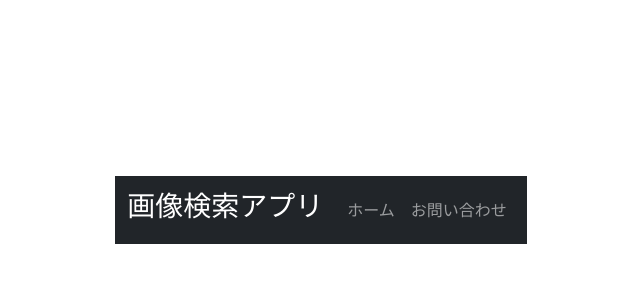
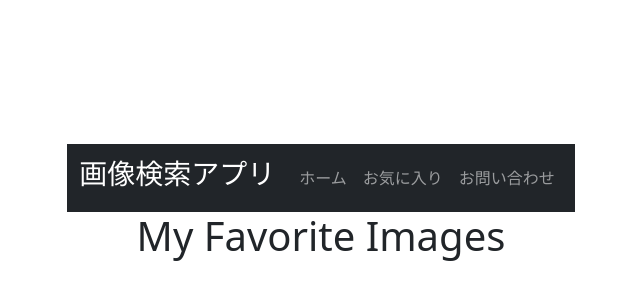
Before and after one commit to na-horita/kensaku, a React (Vite) app: page /favorite in a window 1280 px wide. Before the commit this address had no page. Shown: the part 190-490 px from the top of the page, without its empty margins (319-959 px from the left). Built offline with nearby package versions, Linux system fonts and the light colour scheme.

Commit message:
【jsx】favoriteページ作成　indexedDB情報の取得

```diff
--- a/src/App.jsx
+++ b/src/App.jsx
@@ -3,6 +3,7 @@ import { BrowserRouter, Routes, Route } from "react-router-dom";
 import "./App.css";
 import Top from "./pages/Top";
 import Contact from "./pages/Contact";
+import Favorite from "./pages/Favorite";
 import Navb from "./components/Navbar";
 
 function App() {
@@ -10,11 +11,13 @@ function App() {
     <div className="App">
       <BrowserRouter>
         <Navb />
-        {/* ルーティング */}
-        <Routes>
-          <Route path="/" element={<Top />} />
-          <Route path="/contact" element={<Contact />} />
-        </Routes>
+        <div className="app_wrap">
+          <Routes>
+            <Route path="/" element={<Top />} />
+            <Route path="/contact" element={<Contact />} />
+            <Route path="/favorite" element={<Favorite />} />
+          </Routes>
+        </div>
       </BrowserRouter>
     </div>
   );
--- a/src/components/Navbar.jsx
+++ b/src/components/Navbar.jsx
@@ -1,7 +1,5 @@
 import { Link } from "react-router-dom";
-import Container from "react-bootstrap/Container";
-import Nav from "react-bootstrap/Nav";
-import Navbar from "react-bootstrap/Navbar";
+import { Container, Nav, Navbar } from "react-bootstrap";
 
 function Navb() {
   return (
@@ -16,6 +14,9 @@ function Navb() {
             <Link className="nav-link" to="/">
               ホーム
             </Link>
+            <Link className="nav-link" to="/favorite">
+              お気に入り
+            </Link>
             <Link className="nav-link" to="/contact">
               お問い合わせ
             </Link>
--- /dev/null
+++ b/src/pages/Favorite.jsx
@@ -0,0 +1,31 @@
+
+import { useState,useEffect } from "react";
+import { get, set } from 'idb-keyval';
+
+function Favorite() {
+    const [hopes, setHopes] = useState([]);
+
+  useEffect(() => {
+    get('hopes').then((result) => {
+      if (result !== undefined) {
+        setHopes(result);
+      }
+    });
+  }, []);
+
+  return (
+    <div>
+      <h1>My Favorite Images</h1>
+      <ul>
+        {hopes.map((hope) => (
+          <li key={hope.id}>
+            <img src={hope.url} alt={hope.title} />
+            <p>{hope.title}</p>
+          </li>
+        ))}
+      </ul>
+    </div>
+  );
+}
+
+export default Favorite;
```
